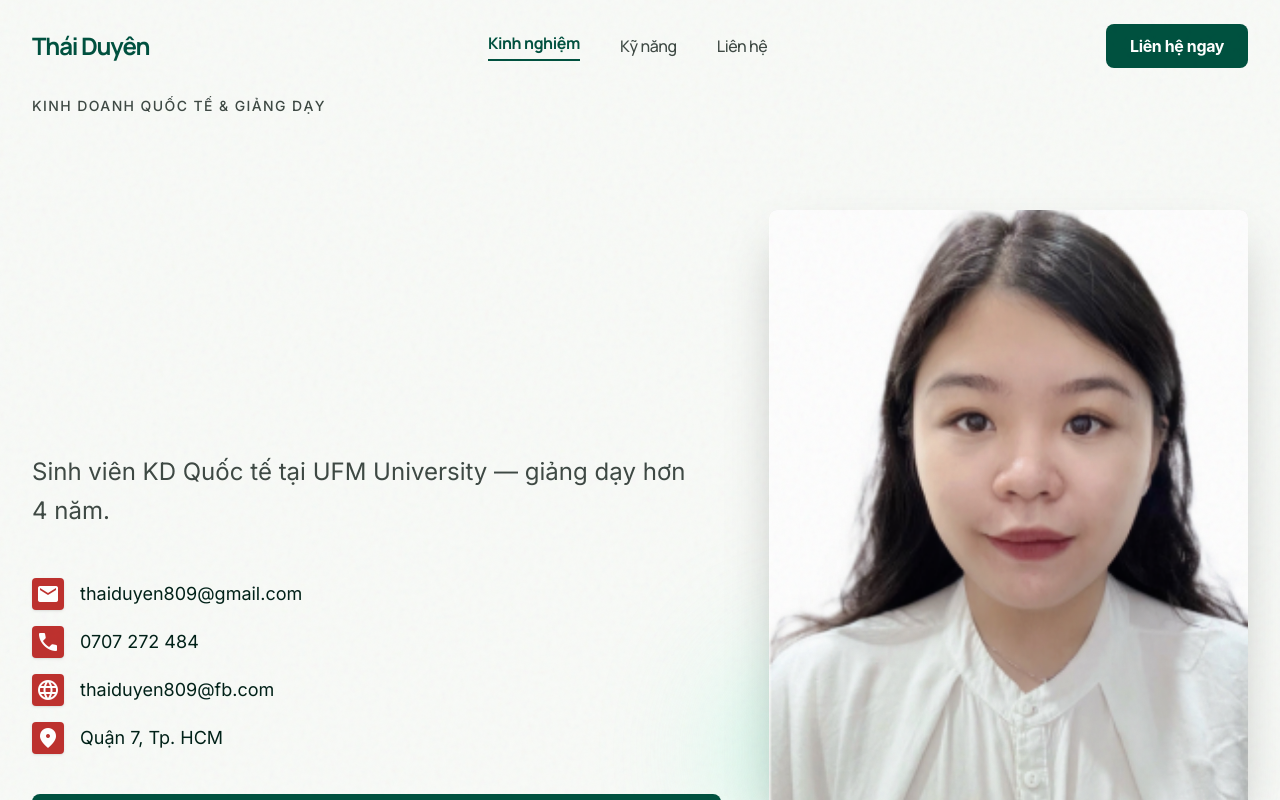
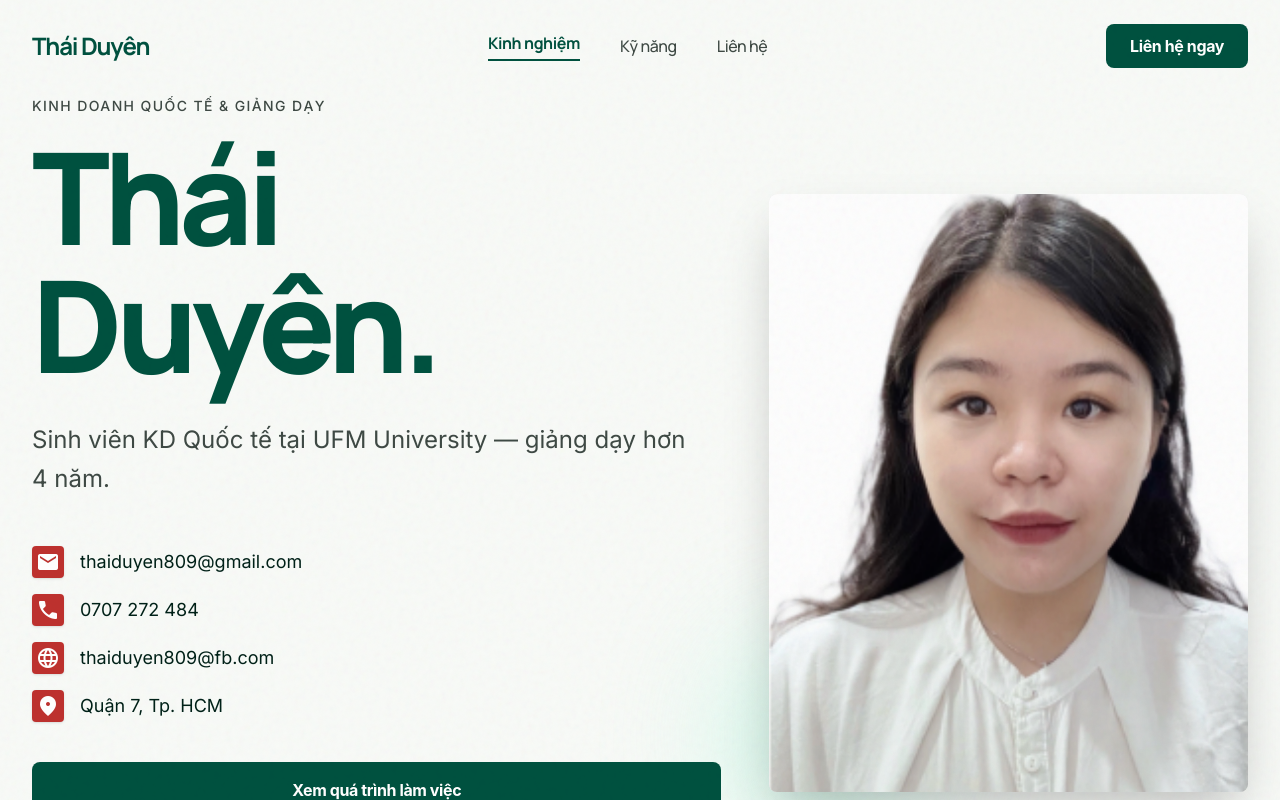
Before and after one commit to TwuanMinn/cv.rosi, a React (Vite) app: page / in a window 1280 px wide. Shown: the top 800 px of the page. Built offline with nearby package versions, Linux system fonts and the light colour scheme.

Commit message:
fix: revert complex mask text reveal animation that was hiding the heading text

```diff
--- a/src/components/Hero.tsx
+++ b/src/components/Hero.tsx
@@ -24,14 +24,12 @@ export default function Hero() {
           <span className="text-[10px] md:text-sm uppercase tracking-widest text-on-surface-variant font-medium font-label mb-2 md:mb-4 block">
             Kinh doanh Quốc tế & Giảng dạy
           </span>
-          <h1 className="text-4xl sm:text-5xl md:text-7xl lg:text-9xl font-headline font-extrabold tracking-tighter leading-none text-primary mb-4 md:mb-8 break-words select-none flex flex-col">
-            <span className="overflow-hidden block py-1 md:py-2">
-              <span className="block translate-y-full opacity-0 animate-slide-up" style={{ animationDelay: '300ms' }}>Thái</span>
-            </span>
-            <span className="overflow-hidden block py-1 md:py-2">
-              <span className="block translate-y-full opacity-0 animate-slide-up" style={{ animationDelay: '500ms' }}>Duyên.</span>
-            </span>
-          </h1>
+          <div data-reveal="left" style={{ transitionDelay: '100ms' }}>
+            <h1 className="text-4xl sm:text-5xl md:text-7xl lg:text-9xl font-headline font-extrabold tracking-tighter leading-none text-primary mb-4 md:mb-8 break-words select-none">
+              Thái <br />
+              Duyên.
+            </h1>
+          </div>
           <p className="text-sm md:text-xl lg:text-2xl text-on-surface-variant font-body leading-relaxed max-w-2xl mb-6 md:mb-12">
             Sinh viên KD Quốc tế tại UFM University — giảng dạy hơn 4 năm.
           </p>
```
